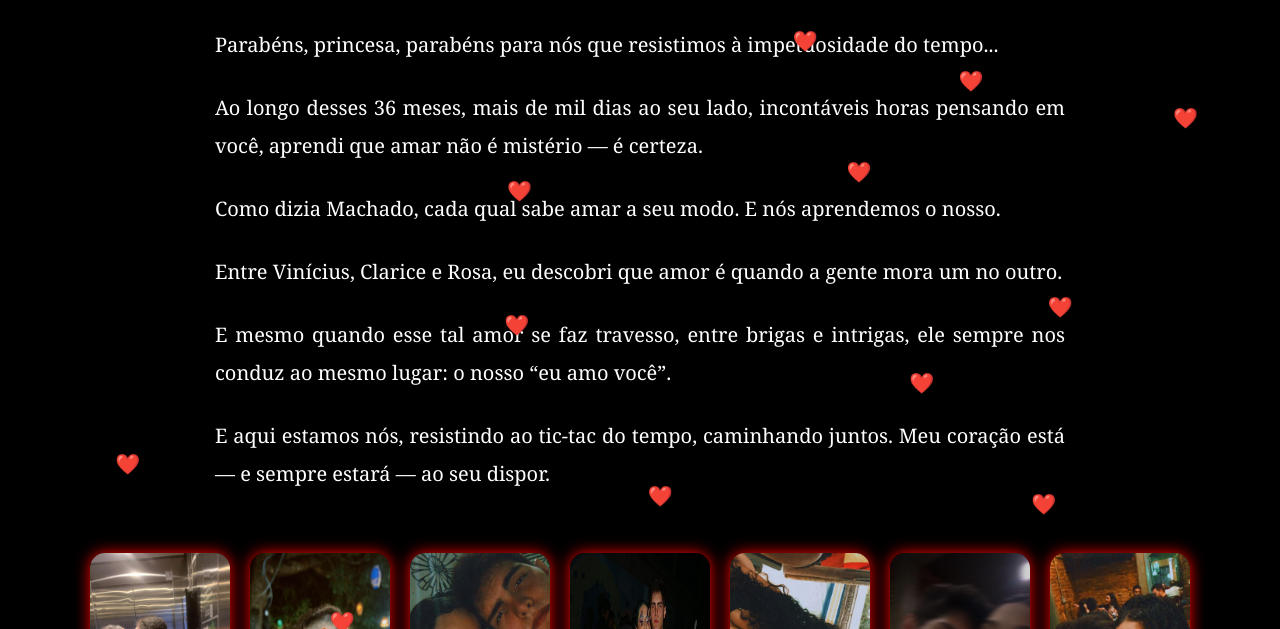
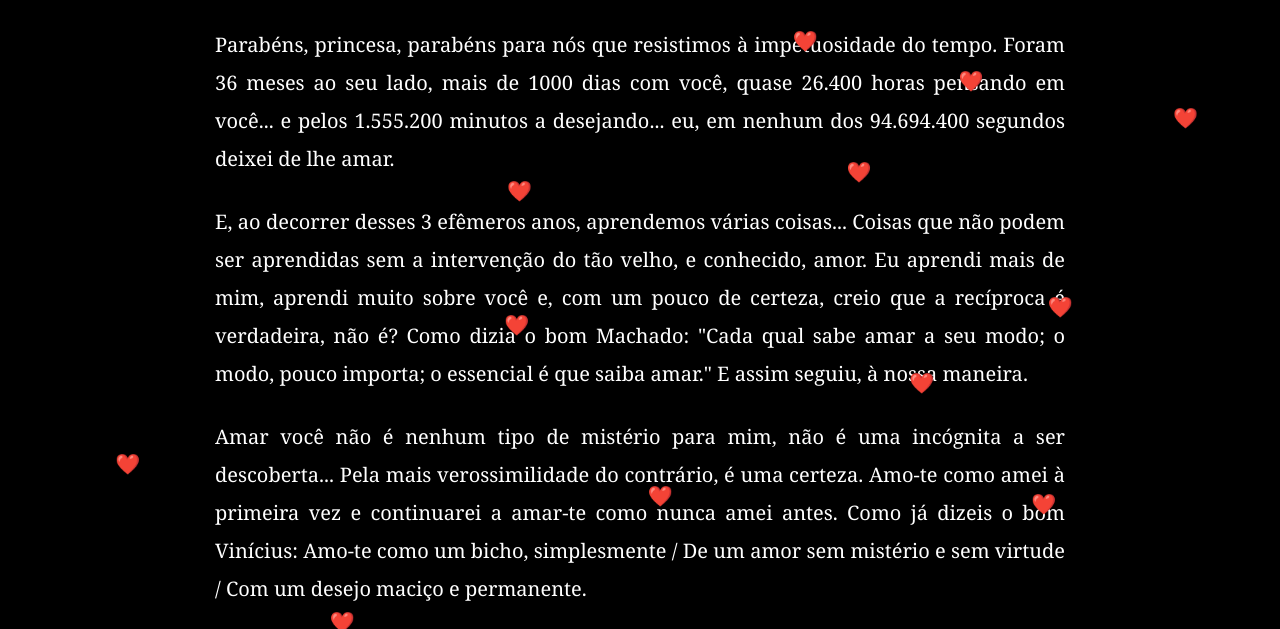
Before and after one commit to jvitorst4/3-anos, a plain HTML site: page index.html in a window 1280 px wide. Shown: the part 171-800 px from the top of the page. Drawn offline with Linux system fonts and the light colour scheme.

Commit message:
Update index.html

```diff
--- a/index.html
+++ b/index.html
@@ -123,17 +123,17 @@ button {
 <h1>Feliz 3 anos juntos ❤️</h1>
 
 <div class="texto-grande">
-<p>Parabéns, princesa, parabéns para nós que resistimos à impetuosidade do tempo...</p>
+<p>Parabéns, princesa, parabéns para nós que resistimos à impetuosidade do tempo. Foram 36 meses ao seu lado, mais de 1000 dias com você, quase 26.400 horas pensando em você... e pelos 1.555.200 minutos a desejando... eu, em nenhum dos 94.694.400 segundos deixei de lhe amar. </p>
 
-<p>Ao longo desses 36 meses, mais de mil dias ao seu lado, incontáveis horas pensando em você, aprendi que amar não é mistério — é certeza.</p>
+<p>E, ao decorrer desses 3 efêmeros anos, aprendemos várias coisas... Coisas que não podem ser aprendidas sem a intervenção do tão velho, e conhecido, amor. Eu aprendi mais de mim, aprendi muito sobre você e, com um pouco de certeza, creio que a recíproca é verdadeira, não é?  Como dizia o bom Machado: "Cada qual sabe amar a seu modo; o modo, pouco importa; o essencial é que saiba amar." E assim seguiu, à nossa maneira.</p>
 
-<p>Como dizia Machado, cada qual sabe amar a seu modo. E nós aprendemos o nosso.</p>
+<p>Amar você não é nenhum tipo de mistério para mim, não é uma incógnita a ser descoberta... Pela mais verossimilidade do contrário, é uma certeza. Amo-te como amei à primeira vez e continuarei a amar-te como nunca amei antes. Como já dizeis o bom Vinícius: Amo-te como um bicho, simplesmente / De um amor sem mistério e sem virtude / Com um desejo maciço e permanente. </p>
 
-<p>Entre Vinícius, Clarice e Rosa, eu descobri que amor é quando a gente mora um no outro.</p>
+<p>E assim foi, ao passas dos breves dias, fazendo morada. Você tornou-se minha casa, meu baluarte, minha pasárgada. Pondo-me a Clariciar e explicar tal situação com: Amor é quando a gente mora um no outro.</p>
 
-<p>E mesmo quando esse tal amor se faz travesso, entre brigas e intrigas, ele sempre nos conduz ao mesmo lugar: o nosso “eu amo você”.</p>
+<p>    Mas sim, admito, esse tal amor é, por vezes, um sacana... Nos faz sentir coisas que não amor? Não sei explicar, nem mesmo mensurar, mas sei dizer que, de fato, entre brigas e intrigas... sempre há de chegar no nosso entendimento, na nossa paz... no “Eu amo você’’, parafraseando a Rosa: O amor? É um bem-querer sem limites, desmedido, e com alegria. A gente quer sentir e nem sabe o que quer. É não querer dormir enquanto se está acordado, e querer dormir quando se está pensando na pessoa amada.   </p>
 
-<p>E aqui estamos nós, resistindo ao tic-tac do tempo, caminhando juntos. Meu coração está — e sempre estará — ao seu dispor.</p>
+<p>E aqui estamos nós, seguindo, caminhando, resistindo ao irresistível tic-tac... E, se posso dizer algo a você, farei como uma certa pessoa, em outrora, expressou singelamente: Meu coração está sempre ao seu dispor.</p>
 </div>
 
 <div class="galeria">
```
